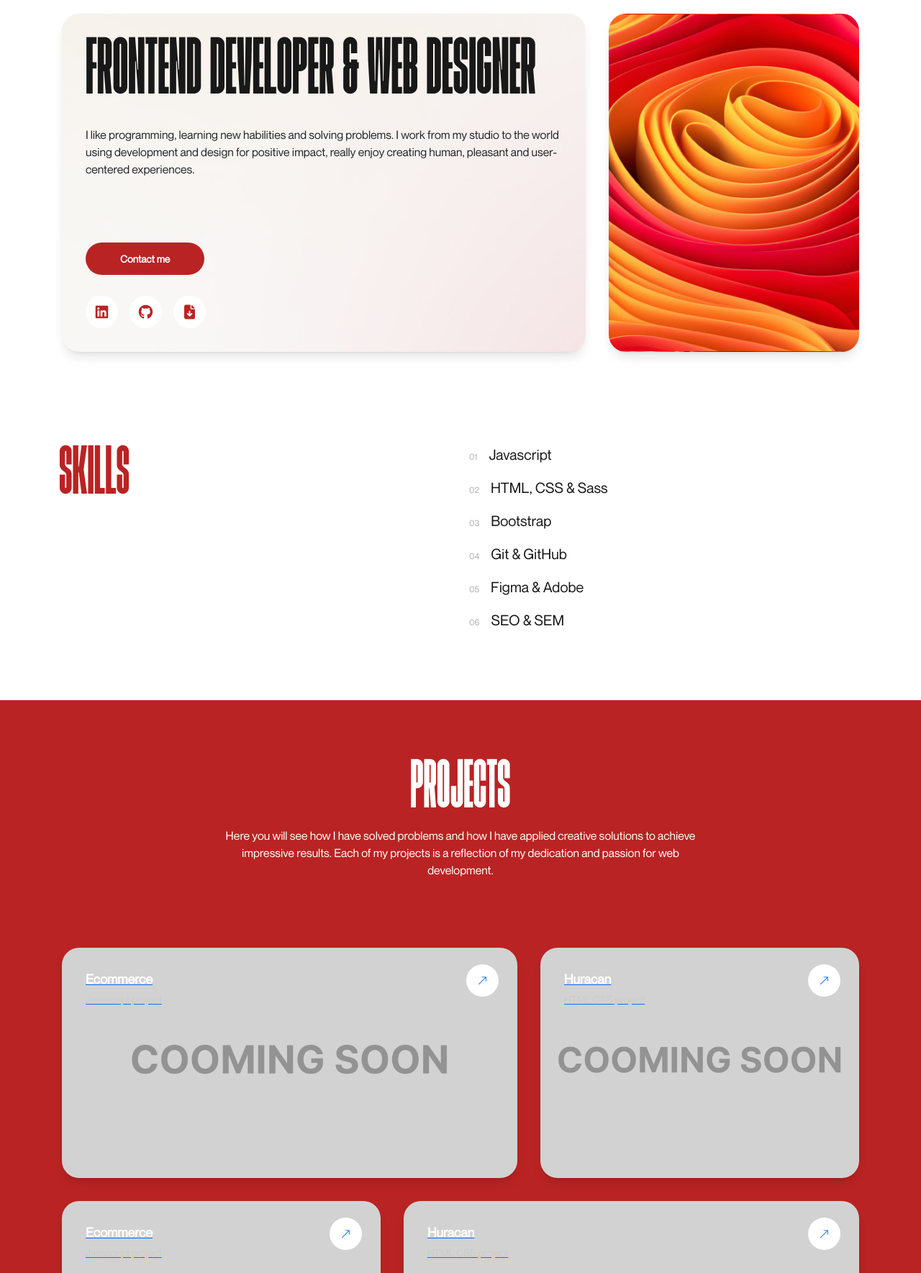
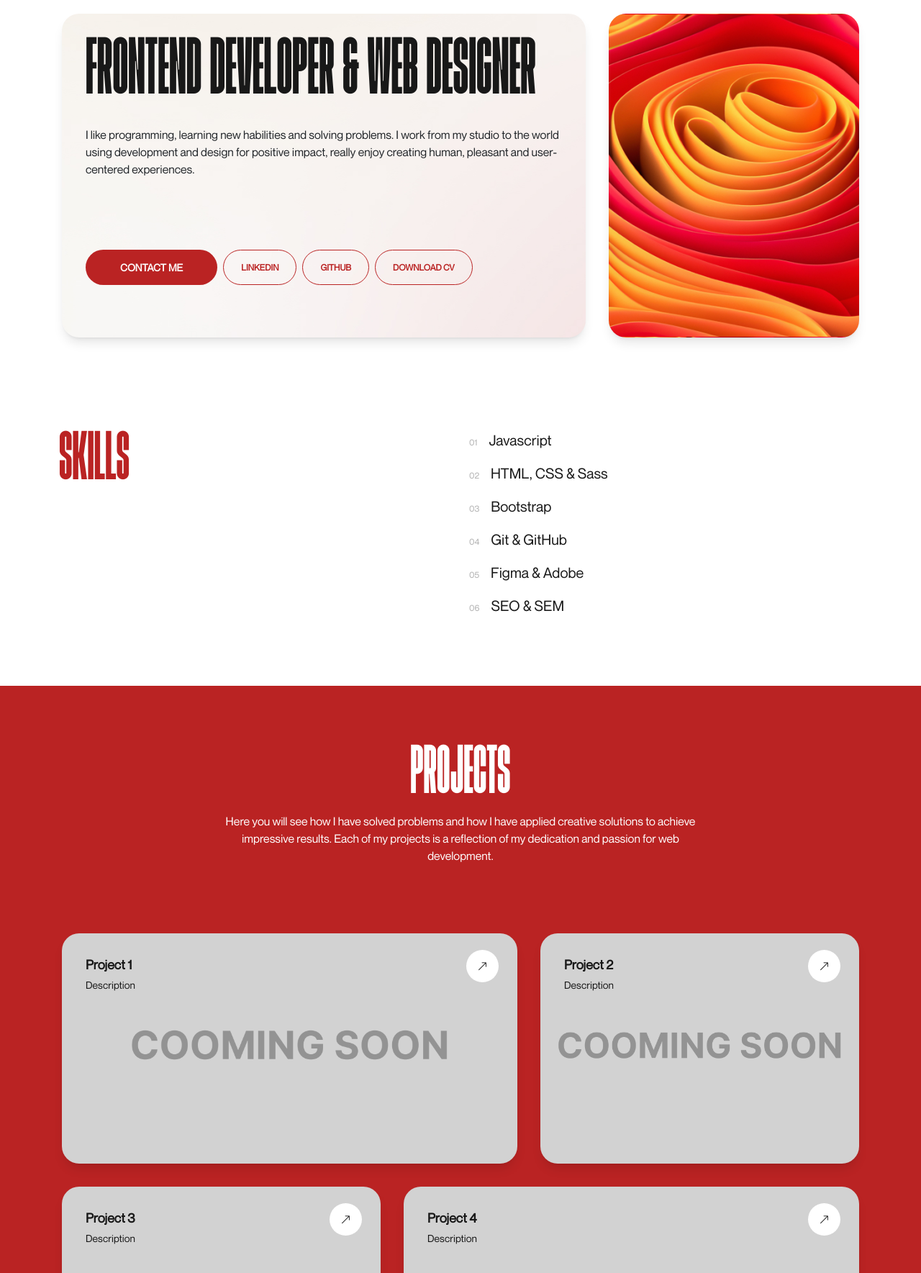
Before and after one commit to juancruzcagnoni/Portfolio, a plain HTML site: page index.html in a window 1280 px wide. Shown: the part 69-1838 px from the top of the page at 72% size. Drawn offline with nearby package versions, Linux system fonts and the light colour scheme.

Commit message:
css adjustments

```diff
--- a/css/style.scss
+++ b/css/style.scss
@@ -97,60 +97,40 @@ h1{
 }
 
 .home-contact{
+    display: flex;
+    flex-direction: column;
     text-align: center;
     margin-top: 100px;
+    margin-bottom: 50px;
+}
 
-    a{
-        color: $color-3;
+.home-link{
     text-decoration: none;
+    font-size: 14px;
+    font-weight: 600;
     padding: 14px 48px;
     border-radius: 30px;
-        font-size: 14px;
+    background-color: $color-2;
+    color: $color-3;
 }
 
-    .contact-me{
-        background-color: $color-2;
-        font-weight: 600;
-    }
-
-    .contact-me:hover{
-        padding: 14px 60px;
-        transition: all 0.5s 0s ease;
-    }
+.home-link:hover{
+    color: $color-3;
 }
 
 .social{
+    background-color: transparent;
+    border: $color-2 1px solid;
+    font-size: 12px;
+    padding: 7px 24px;
     display: flex;
     justify-content: center;
-    margin-top: 40px;
-
-    i{
-        font-size: 20px;
+    align-items: center;
     color: $color-2;
 }
 
-    a{
-        padding: 0;
-    }
-}
-
-.icon-container{
-    display: flex;
-    align-items: center;
-    justify-content: center;
-
-    background-color: $color-3;
-    padding: 0.8rem;
-    width: 45px;
-    height: 45px;
-    border-radius: 120px;
-}
-
-.icon-container:hover{
-    i{
-        transform: translateY(-5px);
-        transition: all 0.5s 0s ease;
-    }
+.social:hover{
+    color: $color-2;
 }
 
 .img-main{
@@ -215,6 +195,15 @@ h2{
     background-color: $color-2;
 }
 
+#portfolio{
+    .card-container{
+        a{
+            text-decoration: none;
+            color: $color-1;
+        }
+    }
+}
+
 .works{
     text-align: center;
     margin-bottom: 2rem;
@@ -226,6 +215,13 @@ h2{
 
     p{
         color: $color-3;
+    }
+
+    .card-container{
+        a{
+            text-decoration: none;
+            color: $color-1;
+        }
     }
 }
 
@@ -274,12 +270,12 @@ h2{
     h3{
         font-size: 18px;
         font-weight: 600;
-        color: $color-3;
+        color: $color-1;
     }
 
     p{
         font-size: 14px;
-        color: #cbcbcb;
+        color: $color-1;
         line-height: 18px;
     }
 }
@@ -305,10 +301,6 @@ h2{
     flex-direction: column;
     justify-content: space-between;
 
-    p{
-        font-size: 14px;
-    }
-
     a{
         text-decoration: none;
         color: $color-1;
@@ -329,15 +321,13 @@ h2{
 // MediaQuery
 @media (min-width: 768px) {
     .home-contact{
+        flex-direction: row;
         text-align: left;
+    }
 
     .social{
-            justify-content: left;
-
-            a{
-                margin-right: 1rem;
-            }
-        }
+        display: flex;
+        flex-direction: row;
     }
 
     .skills{
--- a/index.html
+++ b/index.html
@@ -50,13 +50,11 @@
                             <h1>FRONTEND DEVELOPER & WEB DESIGNER</h1>
                             <p>I like programming, learning new habilities and solving problems. I work from my studio to the world using development and design for positive impact, really enjoy creating human, pleasant and user-centered experiences.
                             </p>
-                            <div class="home-contact">
-                                <div><a href="mailto:juancagnoni@gmail.com" class="contact-me">Contact me</a></div>
-                                <div class="social">
-                                    <a href="https://www.linkedin.com/in/juancruzcagnoni/" target="_blank" class="icon-container me-3"><i class="fa-brands fa-linkedin"></i></a>
-                                    <a href="https://github.com/juancruzcagnoni" target="_blank" class="icon-container me-3"><i class="fa-brands fa-github"></i></a>
-                                    <a href="img/cv.pdf" target="_blank" class="icon-container"><i class="fa-solid fa-file-arrow-down"></i></a>
-                                </div>
+                            <div class="home-contact mb-4">
+                                <a href="mailto:juancagnoni@gmail.com" class="home-link mb-3">CONTACT ME</a>
+                                <a href="" class="home-link social ms-md-2 mb-3">LINKEDIN</a>
+                                <a href="" class="home-link social ms-md-2 mb-3">GITHUB</a>
+                                <a href="" class="home-link social ms-md-2 mb-3">DOWNLOAD CV</a>
                             </div>
                         </div>
                     </div>
--- a/script.js
+++ b/script.js
@@ -1,45 +1,46 @@
 let portfolio = document.getElementById('portfolio');
 
+// Projects array.
 let projects = [
     {
-        name: "Ecommerce",
-        detail: "Javascript project",
+        name: "Project 1",
+        detail: "Description",
         col: "col-md-7",
         delay: 1700
     },
     {
-        name: "Huracan",
-        detail: "HTML CSS project",
+        name: "Project 2",
+        detail: "Description",
         col: "col-md-5",
         delay: 1200
     },
     {
-        name: "Ecommerce",
-        detail: "Javascript project",
+        name: "Project 3",
+        detail: "Description",
         col: "col-md-5",
         delay: 1700
     },
     {
-        name: "Huracan",
-        detail: "HTML CSS project",
+        name: "Project 4",
+        detail: "Description",
         col: "col-md-7",
         delay: 1200
     }
 ]
 
-projects.forEach((projecto) => {
+projects.forEach((project) => {
 
     let div = document.createElement('div');
     div.classList.add('card-container', 'col-12');
-    div.classList.add(projecto.col);
+    div.classList.add(project.col);
     div.setAttribute('data-aos', 'fade-up');
-    div.setAttribute('data-aos-duration', projecto.delay)
+    div.setAttribute('data-aos-duration', project.delay)
     div.innerHTML = `
     <a href="">
         <div class="card card-proyecto p1">
             <div class="titulo-proyecto">
-                <h3>${projecto.name}</h3>
-                <p>${projecto.detail}</p>
+                <h3>${project.name}</h3>
+                <p>${project.detail}</p>
             </div>
             <div class="flecha"><i class="bi bi-arrow-up-right"></i></div>
         </div>
```
Also changed, not shown: css/style.css, 1 other file. Lines whose indentation alone changed are shown as unchanged.
